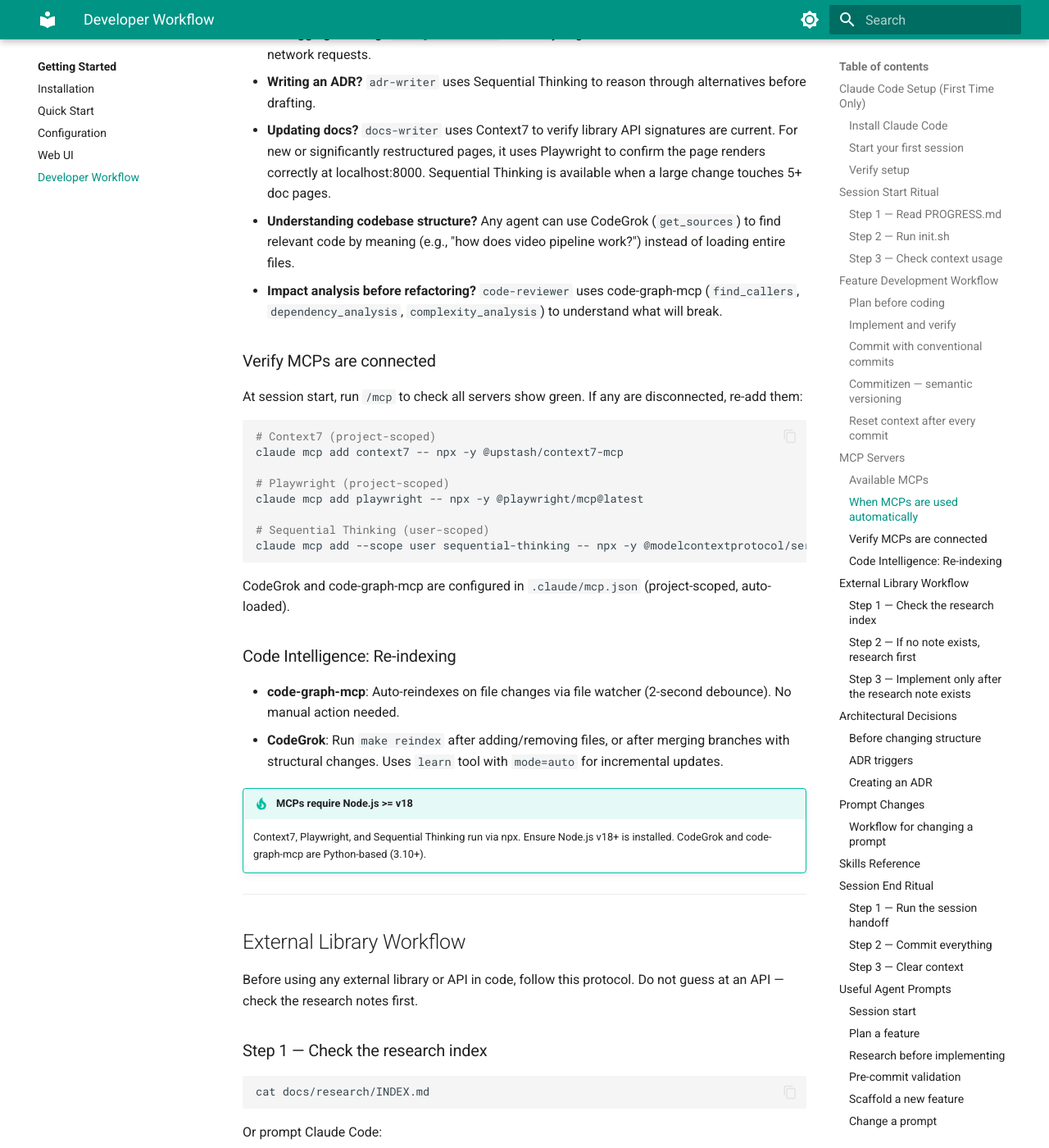
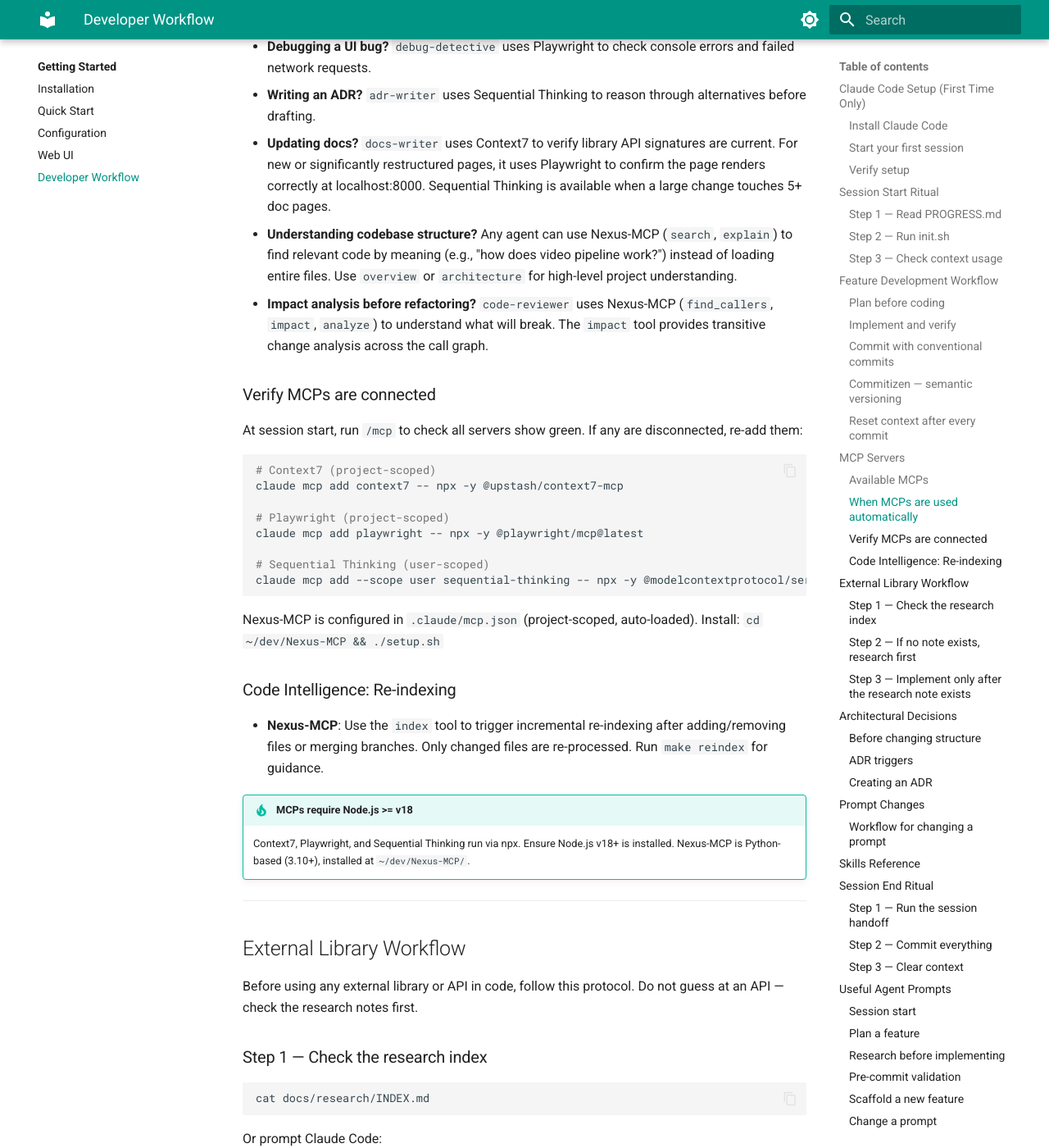
Before and after one commit to jaggernaut007/CR8, an MkDocs documentation site: the page built from mk-docs/getting-started/developer-workflow.md, in a window 1280 px wide and 1400 px high, scrolled down 5167 px. Shown: the whole window at 82% size. Built offline with MkDocs 1.6.1 and Material for MkDocs 9.7.7, drawn with Linux system fonts in a browser that asks for light colours; some of the changed text lies outside the part shown.

````diff
--- a/mk-docs/getting-started/developer-workflow.md
+++ b/mk-docs/getting-started/developer-workflow.md
@@ -171,8 +171,7 @@ Claude Code connects to MCP (Model Context Protocol) servers that extend agent c
 | **Context7** | Version-specific library docs (LangGraph, FastAPI, ChromaDB, python-pptx, fpdf2, MoviePy, PyMuPDF, 1000+) | `research-assistant`, `docs-writer` |
 | **Playwright** | Browser automation — navigate, click, snapshot, console/network inspection | `code-reviewer`, `debug-detective`, `docs-writer` |
 | **Sequential Thinking** | Structured step-by-step reasoning with branching and revision | `adr-writer`, `research-assistant`, `docs-writer` |
-| **CodeGrok** | Semantic code search via embeddings — find code by meaning, not keywords (10-100x token savings) | All agents |
-| **code-graph-mcp** | Structural code analysis — call graphs, imports, callers/callees, complexity, dependency maps | `code-reviewer`, `debug-detective`, `research-assistant` |
+| **Nexus-MCP** | Unified code intelligence — hybrid search (vector + BM25 + graph), structural analysis (callers, callees, impact, complexity), semantic memory. 15 tools, token-budgeted responses (summary/detailed/full). Replaces CodeGrok + code-graph-mcp. | All agents |
 
 ### When MCPs are used automatically
 
@@ -183,8 +182,8 @@ You don't need to call MCPs manually — agents invoke them at the right step:
 - **Debugging a UI bug?** `debug-detective` uses Playwright to check console errors and failed network requests.
 - **Writing an ADR?** `adr-writer` uses Sequential Thinking to reason through alternatives before drafting.
 - **Updating docs?** `docs-writer` uses Context7 to verify library API signatures are current. For new or significantly restructured pages, it uses Playwright to confirm the page renders correctly at localhost:8000. Sequential Thinking is available when a large change touches 5+ doc pages.
-- **Understanding codebase structure?** Any agent can use CodeGrok (`get_sources`) to find relevant code by meaning (e.g., "how does video pipeline work?") instead of loading entire files.
-- **Impact analysis before refactoring?** `code-reviewer` uses code-graph-mcp (`find_callers`, `dependency_analysis`, `complexity_analysis`) to understand what will break.
+- **Understanding codebase structure?** Any agent can use Nexus-MCP (`search`, `explain`) to find relevant code by meaning (e.g., "how does video pipeline work?") instead of loading entire files. Use `overview` or `architecture` for high-level project understanding.
+- **Impact analysis before refactoring?** `code-reviewer` uses Nexus-MCP (`find_callers`, `impact`, `analyze`) to understand what will break. The `impact` tool provides transitive change analysis across the call graph.
 
 ### Verify MCPs are connected
 
@@ -201,15 +200,14 @@ claude mcp add playwright -- npx -y @playwright/mcp@latest
 claude mcp add --scope user sequential-thinking -- npx -y @modelcontextprotocol/server-sequential-thinking
 ```
 
-CodeGrok and code-graph-mcp are configured in `.claude/mcp.json` (project-scoped, auto-loaded).
+Nexus-MCP is configured in `.claude/mcp.json` (project-scoped, auto-loaded). Install: `cd ~/dev/Nexus-MCP && ./setup.sh`
 
 ### Code Intelligence: Re-indexing
 
-- **code-graph-mcp**: Auto-reindexes on file changes via file watcher (2-second debounce). No manual action needed.
-- **CodeGrok**: Run `make reindex` after adding/removing files, or after merging branches with structural changes. Uses `learn` tool with `mode=auto` for incremental updates.
+- **Nexus-MCP**: Use the `index` tool to trigger incremental re-indexing after adding/removing files or merging branches. Only changed files are re-processed. Run `make reindex` for guidance.
 
 !!! tip "MCPs require Node.js >= v18"
-    Context7, Playwright, and Sequential Thinking run via npx. Ensure Node.js v18+ is installed. CodeGrok and code-graph-mcp are Python-based (3.10+).
+    Context7, Playwright, and Sequential Thinking run via npx. Ensure Node.js v18+ is installed. Nexus-MCP is Python-based (3.10+), installed at `~/dev/Nexus-MCP/`.
 
 ---
 
````
Also changed, not shown: other parts of mk-docs/getting-started/developer-workflow.md (+4 -4 lines), CONTRIBUTING.md (+4 -6 lines), PM-Docs/roadmap.md (+38 -41 lines), PM-Docs/todo.md (+2 -1 lines), PROGRESS.md (+4 -4 lines).
